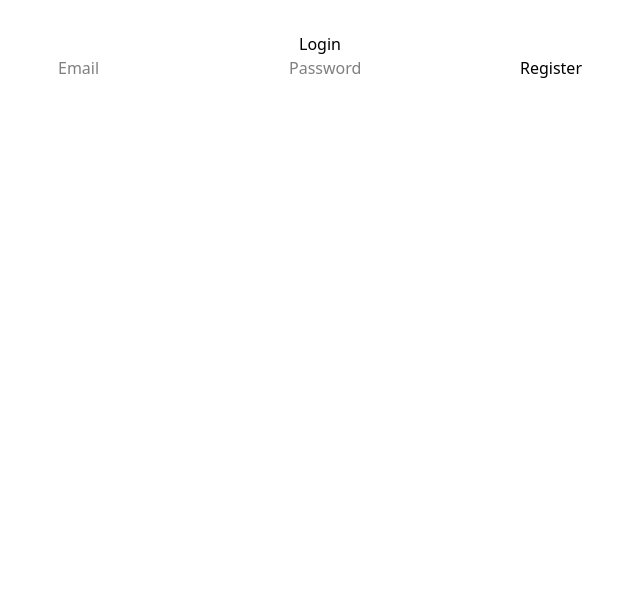
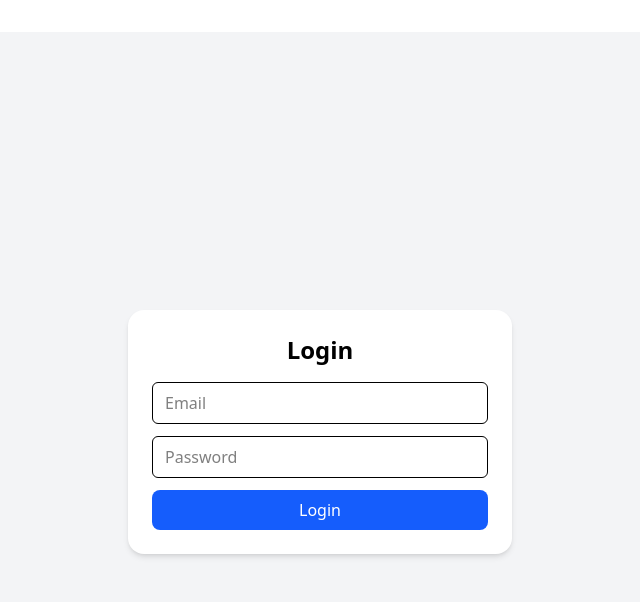
Before and after one commit to Nihaar75858/ConfectHub, a React (Vite) app in the folder client/: page /login in a window 1280 px wide. Shown: the top 602 px of the page, without its empty margins (320-960 px from the left). Built offline with nearby package versions, Linux system fonts and the light colour scheme.

Commit message:
Refactored Login frontend with input validation

```diff
--- a/client/src/pages/Auth/Login.jsx
+++ b/client/src/pages/Auth/Login.jsx
@@ -60,17 +60,21 @@
 
   return (
     <>
-      <div>
-        <form onSubmit={handleSubmit}>
-          <h2>Login</h2>
+      <div className="flex items-center justify-center min-h-screen bg-gray-100">
+        <form
+          onSubmit={handleSubmit}
+          className="bg-white p-6 rounded-2xl shadow-md w-96"
+        >
+          <h2 className="text-2xl font-bold mb-4 text-center">Login</h2>
 
           <input
-            type="text"
+            type="email"
             name="email"
             placeholder="Email"
             value={formData.email}
             onChange={handleChange}
             required
+            className="w-full px-3 py-2 mb-3 border rounded-md"
           />
 
           <input
@@ -80,11 +84,19 @@
             value={formData.password}
             onChange={handleChange}
             required
+            className="w-full px-3 py-2 mb-3 border rounded-md"
           />
 
-          <button type="submit">Register</button>
+          <button
+            type="submit"
+            className="w-full bg-blue-600 text-white py-2 rounded-lg hover:bg-blue-700 transition"
+          >
+            Login
+          </button>
 
-          {message && <p>{message}</p>}
+          {message && (
+            <p className="mt-3 text-center text-sm text-red-600">{message}</p>
+          )}
         </form>
       </div>
     </>
```
